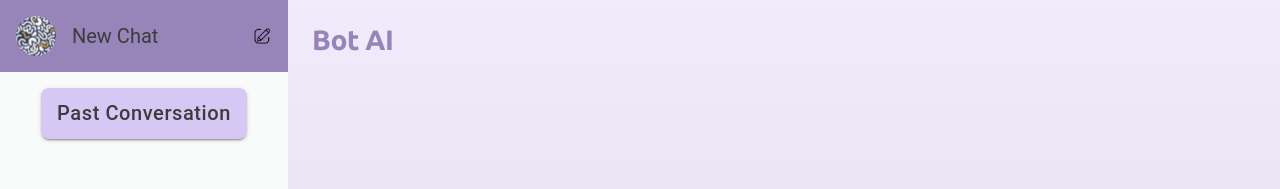
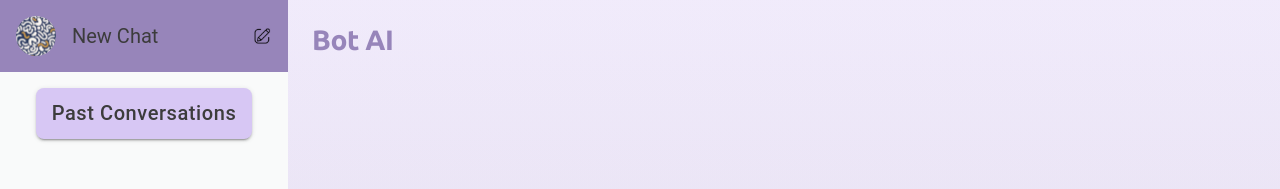
Before and after one commit to Mehulposh/BOTAI, a React (Vite) app: page / in a window 1280 px wide. Shown: the top 189 px of the page. Built offline with nearby package versions, Linux system fonts and the light colour scheme.

Commit message:
changed the typo of history button

```diff
--- a/src/components/SideMenu/SideMenu.jsx
+++ b/src/components/SideMenu/SideMenu.jsx
@@ -82,7 +82,7 @@ function SideMenu({closeMenu, setChat}){
                         }}
                         onClick={closeMenu}
                     >
-                        Past Conversation
+                        Past Conversations
                     </Button>
                 </Link>
             </Box>
```
